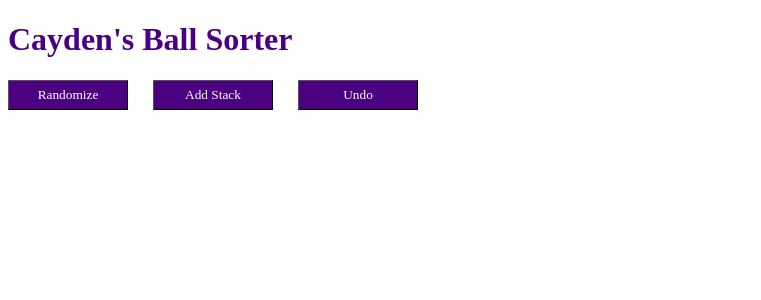
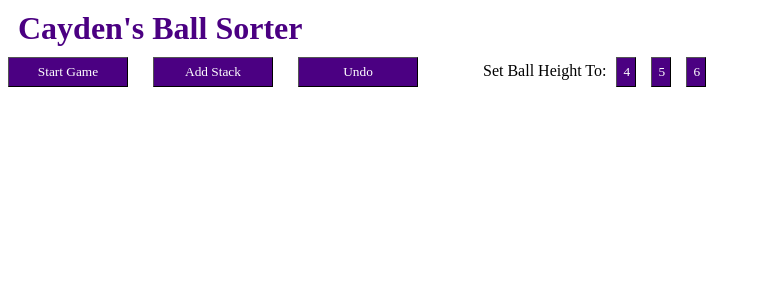
Before and after one commit to caydenhuffman/carder-app, a React (Create React App) app: page / in a window 1280 px wide. Shown: the top 300 px of the page, without its empty margins (0-761 px from the left). Built offline with nearby package versions, Linux system fonts and the light colour scheme; a web font is replaced by a local one.

Commit message:
Added Ability to change number of balls.

```diff
--- a/src/App.js
+++ b/src/App.js
@@ -1,4 +1,7 @@
 import { useState } from 'react';
+
+
+let ballCount = 5;
 
 export default function App() {
     return (<div>
@@ -14,13 +17,11 @@ function Group() {
     // const colors = ['dimgray', 'seagreen', 'midnightblue', 'darkred', 'olive', 'orangered', 'orange', 'lime', 'mediumorchid', 'aqua', 'blue', 'lightcoral', 'fuchsia', 'dodgerblue', 'laserlemon', 'plum', 'deeppink', 'palegreen', 'lightskyblue', 'peachpuff'];
     const colors = ['dimgray', 'seagreen', 'midnightblue', 'darkred', 'olive', 'orangered', 'orange', 'lime', 'plum', 'aqua', 'blue', 'lightcoral', 'black', 'teal', 'laserlemon', 'darkpurple', 'deeppink', 'palegreen', 'lightskyblue', 'peachpuff'];
 
-    const ballCount = 5;
+
     const [selected, setSelected] = useState(-1);
     const [stacks, setStacks] = useState([[]]);
 
     function stackClick(stack, stackId) {
-
-        // console.log(stackId);
         if (selected == -1) {
             setSelected(stackId)
         } else if (selected == stackId) {
@@ -47,18 +48,9 @@ function Group() {
                 }
             }
 
-
-
-
-
-            //Update the stacksCopy:
             stacksCopy[selected] = fromStack;
             stacksCopy[stackId] = toStack;
 
-            // console.log("StacksCopy: ");
-            // console.log(stacksCopy);
-            // console.log("Stacks: ")
-            // console.log(stacks);
             setStacks([stacksCopy, ...stacks]);
             setSelected(-1);
         }
@@ -101,12 +93,19 @@ function Group() {
             stacksRand.push(bigArray.slice(i, i + ballCount));
         }
         stacksRand.push([], []);
-        if (ballCount > 4) {
+        if (ballCount === 5) {
+            stacksRand.push([]);
+        } else if (ballCount === 6) {
             stacksRand.push([]);
         }
-        console.log(stacksRand)
+        setSelected(-1);
 
         setStacks([stacksRand])
+    }
+
+    function randomizeSize(size) {
+        ballCount = size;
+        setStacks([[]]);
     }
 
     function undo() {
@@ -118,9 +117,14 @@ function Group() {
     }
     return (
         <div>
-            <button className={"menuButton"} onClick={e => randomize(colors)}>Randomize</button>
+            <button className={"menuButton"} onClick={e => randomize(colors)}>Start Game</button>
             <button className={"menuButton"} onClick={e => setStacks([[...stacks[0], []], stacks])}>Add Stack </button>
             <button className={"menuButton"} onClick={e => undo()}>Undo</button>
+            <p>Set Ball Height To:  </p>
+            <button className='numberButton' onClick={e => randomizeSize(4)}> 4</button>
+            <button className='numberButton' onClick={e => randomizeSize(5)}> 5</button>
+            <button className='numberButton' onClick={e => randomizeSize(6)}> 6</button>
+
             <div className='group'>
                 {stacks[0].map((stack, index) => {
                     return (<Stack key={index} stack={{ id: index, balls: stack }} selected={selected} stackClick={e => stackClick(stack, index)} />);
@@ -137,7 +141,7 @@ function Stack({ stack, stackClick, selected }) {
 
     return (
         <div className={'stackContainer ' + ((selected == stack.id) ? 'stackSelected' : '')} onClick={stackClick}>
-            <div className='stack' >
+            <div className={'stack' + ' stack' + ballCount} >
                 <hr></hr>
                 {stack.balls.map((ball) => {
                     return (<Ball key={ball.id} ball={ball} />);
--- a/src/index.css
+++ b/src/index.css
@@ -8,17 +8,37 @@
     margin-right: 25px;
     width: 120px;
     background-color: indigo;
-    color:white;
+    color: white;
     border: black 1px outset;
 }
+
+.numberButton{
+    padding: 6px;
+    margin-right: 15px;
+    width: 20px;
+    background-color: indigo;
+    color: white;
+    border: black 1px outset;
+}
+
+p {
+    display: inline-block;
+    /* text-align: left; */
+    margin: 0px;
+    padding-right: 10px;
+    padding-left: 40px;
+}
+
+
 .title {
     color: indigo;
+    margin: 10px
 }
 
 /* .menuButton:hover {
     background-color: rgb(94, 49, 126);
 } */
-.menuButton:active {
+.menuButton:active, .numberButton:active {
     background-color: rgb(149, 0, 255);
 }
 
@@ -30,13 +50,25 @@
     /* height: 100%; */
     /* height: 120px; */
 
-    min-height: 150px;
+    /* min-height: 150px; */
     justify-content: end;
     width: 30px;
     align-items: center;
     border-bottom: 1px black solid;
     border-left: 1px black solid;
     border-right: 1px black solid;
+}
+
+.stack5 {
+    min-height: 150px;
+}
+
+.stack6 {
+    min-height: 175px;
+}
+
+.stack4 {
+    min-height: 125px;
 }
 
 .stackContainer {
```
